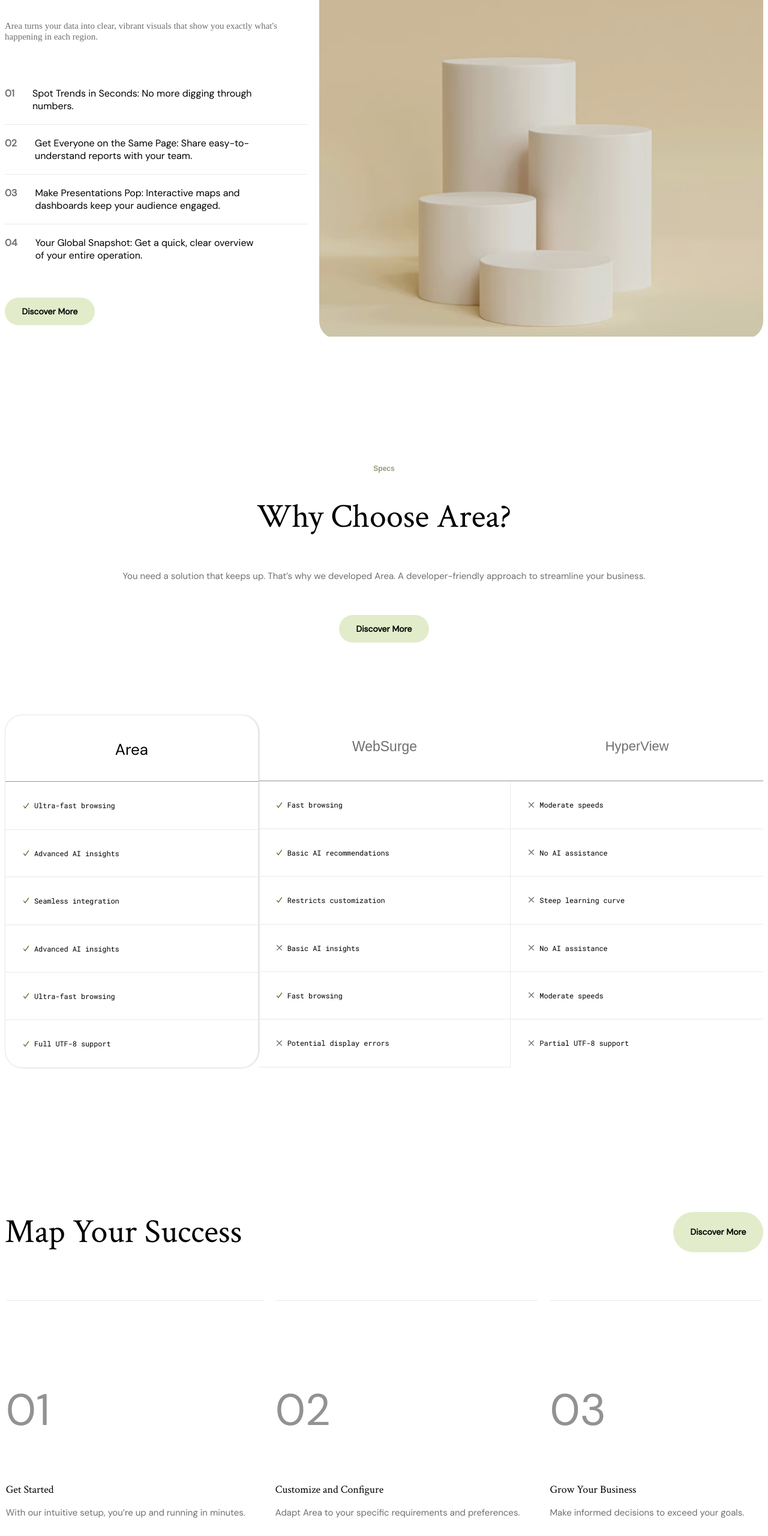
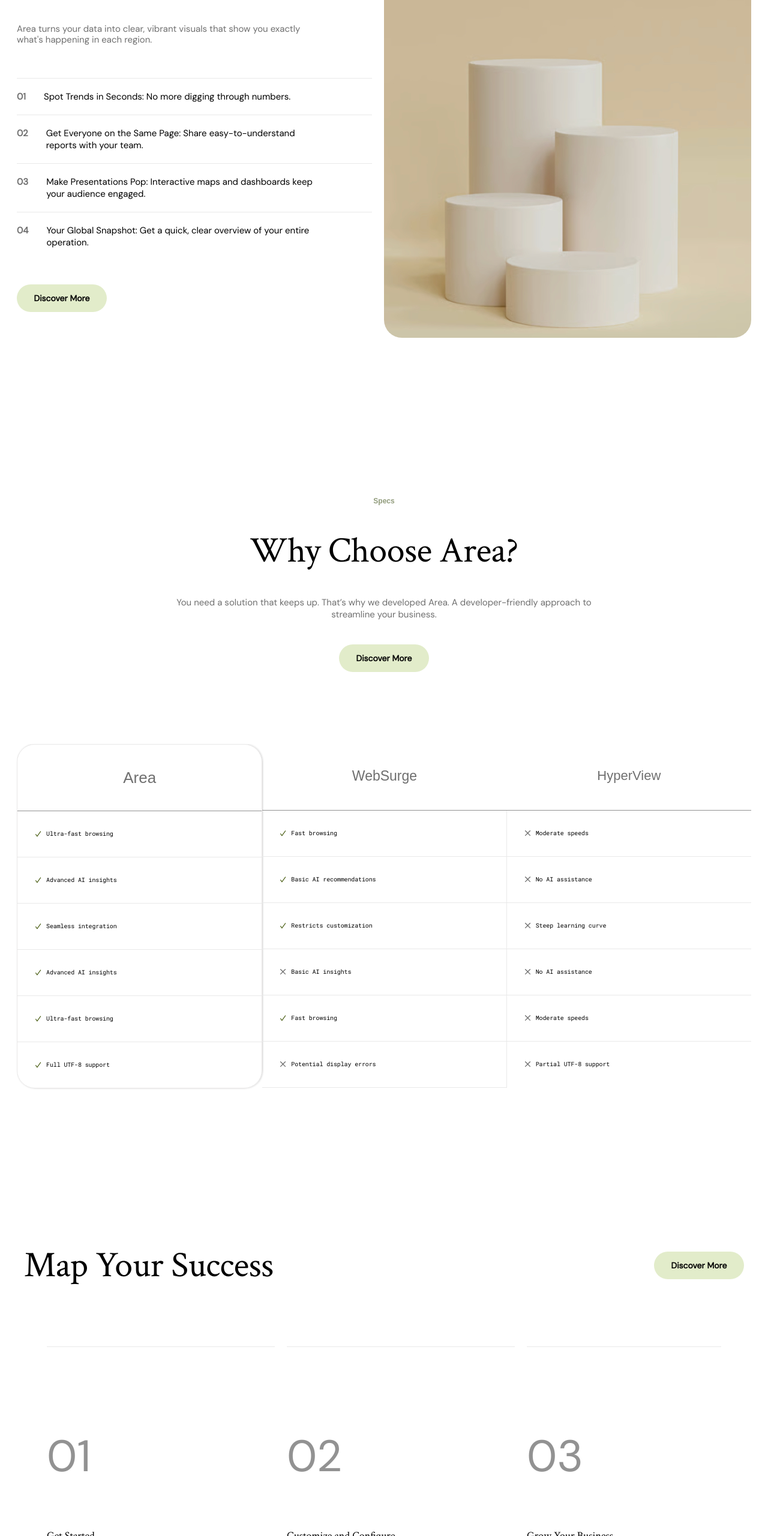
Before and after one commit to KatePitsi/sections, a website: page index.html in a window 1280 px wide. Shown: the part 240-2800 px from the top of the page at 60% size. Drawn offline with nearby package versions, Linux system fonts and the light colour scheme; a web font is replaced by a local one.

Commit message:
last edit

```diff
--- a/index.html
+++ b/index.html
@@ -14,24 +14,6 @@
 
         <!-- Style -->
         <link rel="stylesheet" href="css/style.min.css" />
-
-        <!-- SEO -->
-        <link rel="canonical" href="http://localhost:3000/">
-        <link rel="alternate" hreflang="en" href="http://localhost:3000/" />
-        <link rel="alternate" hreflang="x-default" href="http://localhost:3000/" />
-
-        <meta name="description" content="Purus curabitur est sociosqu magnis sem sapien parturient etiam maecenas convallis non pretium tellus placerat litora nunc" />
-        <meta name="keywords" content="Example Sections Description." />
-        <link rel="icon" type="image/png" sizes="32x32" href="img/fav.jpg">
-        <link rel="icon" type="image/x-icon" href="img/fav.ico">
-        <meta name="robots" content="index, follow, max-image-preview:large, noodp, noydir, max-snippet:-1, max-video-preview:-1">
-
-        <meta property="og:title" content="Example Sections - Katerina Pitsigavdaki">
-        <meta property="og:description" content="Purus curabitur est sociosqu magnis sem sapien parturient etiam maecenas convallis non pretium tellus placerat litora nunc">
-        <meta property="og:image" content="/img/hero.jpg.webp">
-        <meta property="og:url" content="http://localhost:3000/">
-        <meta property="og:type" content="website">
-        <meta property="og:site_name" content="Example Sections - Katerina Pitsigavdaki">
 
     </head>
 
--- a/package.json
+++ b/package.json
@@ -10,10 +10,9 @@
   "devDependencies": {
     "concurrently": "^8.2.2",
     "lite-server": "^2.6.1",
-    "sass": "^1.69.0",
-    "tailwindcss": "^4.1.11"
+    "sass": "^1.69.0"
   },
   "dependencies": {
-    "@tailwindcss/cli": "^4.1.11"
+    "swiper": "^11.2.10"
   }
 }
--- a/scss/style.scss
+++ b/scss/style.scss
@@ -1,9 +1,10 @@
+// Start of global styles
 @import url('https://fonts.googleapis.com/css2?family=Crimson+Text:ital,wght@0,400;0,600;0,700;1,400;1,600;1,700&family=DM+Sans:ital,opsz@0,9..40;1,9..40&family=Rethink+Sans:ital,wght@0,400..800;1,400..800&family=Roboto+Mono:ital,wght@0,100..700;1,100..700&display=swap');
 html {
     scroll-behavior: smooth;
 }
 body {
-    @media all and (max-width: 1279px) {
+    @media all and (min-width: 376px) {
         padding: 0 20px;
     }
 }
@@ -12,17 +13,31 @@ section {
     width: 100%;
     max-width: 1500px;
     margin: 2rem auto;
+    @media all and (min-width: 1440px) {
+        max-width: 80%;
+    }
+}
+
+button, .subtitle, .numeric-list, .head, .big-number  {
+    font-family: "DM Sans", sans-serif;
+    font-weight: 400;
+    font-style: normal;
+    color: black;
+}
+
+.main-title, .title {
+    font-family: "Crimson Text", serif;
+    font-weight: 400;
+    font-style: normal;
 }
 
 button {
-    font-family: "DM Sans", sans-serif;
     font-weight: 700;
-    color: black;
     background: #e2ecca;
     border: 0;
     border-radius: 50px;
     font-size: 14px;
-    padding: 14px 22px;
+    padding: 14px 22px !important;
     width: 100%;
     max-width: 150px;
     &:hover {
@@ -33,33 +48,46 @@ button {
 }
 
 .main-title {
-    font-family: "Crimson Text", serif;
     font-weight: 400;
     font-style: normal;
-    font-size: calc(50px + (60 - 50) * (100vw - 320px) / (1920 - 320)) !important;
+    font-size: calc(49px + (60 - 49) * (100vw - 374px) / (1280 - 374)) !important;
     text-align: left;
     line-height: 1.2;
     color: black;
     margin: 0;
+    letter-spacing: -0.48px;
 }
+// End of global styles
 
 .section-one {
+    padding: 60px 0 80px;
     .inner-section-one {
         display: flex;
-        flex-direction: row;
+        flex-direction: column;
         justify-content: space-between;
         align-items: flex-start;
         gap: 20px;
         position: relative;
-        border-radius: inherit;
         padding: 0 0 120px;
-        @media all and (max-width: 1279px) {
-            flex-direction: column;
+        width: 100%;
+        max-width: 343px;
+        margin: 0 auto;
+        @media all and (min-width: 500px) {
+            max-width: 100%;
+        }
+        @media all and (min-width: 801px) {
+            flex-direction: row;
+        }
+        @media all and (min-width: 1440px) {
+            gap: 100px;
         }
         .left, .right {
             width: 100%;
-            max-width: 740px;
+            max-width: 100%;
             margin: auto;
+            @media all and (min-width: 801px) {
+                max-width: 50%;
+            }
         }
         .left {
             display: flex;
@@ -68,7 +96,15 @@ button {
             align-items: flex-start;
             gap: 40px;
             position: relative;
-            padding: 60px 0 80px;
+            height: 100%;
+            padding-bottom: 40px;
+            @media all and (min-width: 500px) {
+                height: 644px;
+            }
+            @media all and (min-width: 801px) {
+                height: 744px;
+                padding-bottom: 0;
+            }
             .line {
                 position: absolute;
                 border-top: 1px solid #e9e9e9;
@@ -78,23 +114,22 @@ button {
                 padding-top: 60px;
             }
             .subtitle {
-                font-weight: 400;
-                font-style: normal;
                 font-size: 15px;
                 color: #6f6f6f;
                 width: 100%;
                 line-height: 1.2;
-                max-width: 660px;
+                max-width: 580px;
+                @media all and (min-width: 1280px) {
+                    max-width: 510px;
+                }
             }
             .numeric-list {
-                font-family: "DM Sans", sans-serif;
-                font-weight: 400;
-                font-style: normal;
-                color: black;
+                width: 100%;
                 .numeric-list-item {
-                    padding: 20px 80px 20px 0;
-                    @media all and (max-width: 1279px) {
-                        padding: 20px 0;
+                    font-size: 15px;
+                    padding: 20px 0px 20px 0;
+                    @media all and (min-width: 800px) {
+                        padding: 20px 95px 20px 0;
                     }
                     margin: auto;
                     display: flex;
@@ -103,13 +138,7 @@ button {
                     align-items: flex-start;
                     gap: 30px;
                     position: relative;
-                    &:nth-child(2) {
-                        border-top: 1px solid #e9e9e9;
-                    }
-                    &:nth-child(3) {
-                        border-top: 1px solid #e9e9e9;
-                        border-bottom: 1px solid #e9e9e9;
-                    }
+                    border-top: 1px solid #e9e9e9;
                     .list-number {
                         font-weight: 700;
                         color: #6f6f6f;
@@ -118,6 +147,7 @@ button {
             }
         }
         .right {
+            height: 744px;
             .swiper {
                 position: relative;
                 display: flex;
@@ -128,6 +158,10 @@ button {
                 overflow: hidden;
                 border-radius: 30px;
                 .image {
+                    height: 744px;
+                    @media all and (min-width: 800px) {
+                        height: 711px;
+                    }
                     img {
                         width: 100%;
                         height: 100%;
@@ -171,6 +205,15 @@ button {
             position: relative;
             border-radius: inherit;
             padding: 0px;
+            width: 100%;
+            max-width: 343px;
+            margin: 0 auto;
+            @media all and (min-width: 800px) {
+                max-width: 560px;
+            }
+            @media all and (min-width: 1280px) {
+                max-width: 720px;
+            }
             .eyebrow {
                 font-family: "Roboto Mono:Regular", sans-serif;
                 word-break: break-word;
@@ -186,12 +229,12 @@ button {
                 text-align: center;
             }
             .subtitle {
-                font-family: "DM Sans", sans-serif;
-                font-weight: 400;
-                font-style: normal;
                 font-size: 15px;
                 color: #6f6f6f;
                 text-align: center;
+                max-width: 720px;
+                width: 100%;
+                margin: 0 auto;
             }
         }
         .table-section {
@@ -217,10 +260,7 @@ button {
                 border-radius: 30px;
                 box-shadow: 1px 0 4px -2px #888;
                 .head {
-                    color: black;
-                    font-family: "DM Sans", sans-serif;
                     font-weight: 500;
-                    font-style: normal;
                     font-size: 26px;
                 }
                 .row {
@@ -231,7 +271,6 @@ button {
             }
             .two {
                 .head {
-
                     font-size: 23px;
                 }
                 .row {
@@ -243,17 +282,17 @@ button {
                     font-size: 22px;
                 }
                 .row {
-                    &:last-child {
-                        border-bottom: 0;
+                    @media all and (min-width: 801px) {
+                        &:last-child {
+                            border-bottom: 0;
+                        }
                     }
                 }
             }
             .head {
                 text-align: center;
-                font-family: "DM Sans", sans-serif;
                 font-family: "Rethink Sans", sans-serif;
                 font-weight: 500;
-                font-style: normal;
                 color: #6f6f6f;
                 padding: 40px 30px;
                 border-bottom: 1px solid #929292;
@@ -289,7 +328,7 @@ button {
                     letter-spacing: -0.12px;
                     white-space: nowrap;
                     word-break: break-word;
-                    @media all and (max-width: 1279px) {
+                    @media all and (max-width: 1280px) {
                         font-size: 10px;
                     }
                 }
@@ -306,15 +345,33 @@ button {
         align-items: flex-start;
         gap: 80px;
         position: relative;
-        border-radius: inherit;
+        margin: 0 auto;
         padding: 80px 0 120px;
+        width: 100%;
+        max-width: 343px;
+        @media all and (min-width: 375px) {
+            max-width: 720px;
+        }
+        @media all and (min-width: 801px) {
+            max-width: 1200px;
+        }
+        @media all and (min-width: 1281px) {
+            max-width: 100%;
+        }
         .top {
             display: flex;
-            flex-direction: row;
+            flex-direction: column;
             justify-content: space-between;
             width: 100%;
-            @media all and (max-width: 1279px) {
-                flex-direction: column;
+            @media all and (min-width: 800px) {
+                flex-direction: row;
+                align-items: center;
+            }
+            button {
+                height: 46px;
+                @media all and (min-width: 375px) {
+                    margin: 2rem 0;
+                }
             }
         }
         .numbers {
@@ -322,7 +379,6 @@ button {
             flex-direction: row;
             gap: 20px;
             position: relative;
-            border-radius: inherit;
             padding: 0 0 40px 0;
             overflow-x: auto;
             width: 100%;
@@ -330,49 +386,54 @@ button {
             margin: 0 auto;
             scroll-snap-type: x mandatory;
             -webkit-overflow-scrolling: touch;
+            @media all and (min-width: 376px) {
+                gap: 37px;
+            }
             @media all and (min-width: 1279px) {
                 justify-content: center;
                 align-items: flex-start;
+                gap: 20px;
             }
             .one, .two, .three {
                 border-top: 1px solid #e9e9e9;
                 flex: 0 0 auto;
-                min-width: 280px;
                 scroll-snap-align: start;
-                @media all and (min-width: 1279px) {
-                    padding: 60px 30px 20px 0px;
+                @media all and (max-width: 375px) {
+                    min-width: 240px;
+                }
+                @media all and (min-width: 801px) {
+                    padding: 60px 0 20px 0px;
+                    max-width: 380px;
                 }
             }
             .big-number {
                 color: #929292;
                 font-size: calc(64px + (80 - 64) * (100vw - 320px) / (1920 - 320)) !important;
-                font-family: "DM Sans", sans-serif;
-                font-weight: 400;
-                font-style: normal;
             }
             .title {
-                font-family: "Crimson Text", serif;
-                font-weight: 400;
-                font-style: normal;
                 color: black;
                 font-size: 18px;
             }
             .subtitle {
-                font-family: "DM Sans", sans-serif;
-                font-weight: 400;
-                font-style: normal;
                 color: #6f6f6f;
                 font-size: 15px;
                 line-height: 1.2;
                 width: 100%;
+                max-width: 215px;
+                @media all and (min-width: 801px) {
+                    max-width: 100%;
+                }
             }
         }
         .map {
+            width: 100%;
+            max-width: 1200px;
+            margin: 0 auto;
             .image {
                 overflow: hidden;
                 border-radius: 30px;
                 height: 830px;
-                @media all and (max-width: 1279px) {
+                @media all and (max-width: 1280px) {
                     height: 600px;
                 }
                 img {
```
Also changed, not shown: css/style.min.css, js/script.js (deleted), 1 other file.
